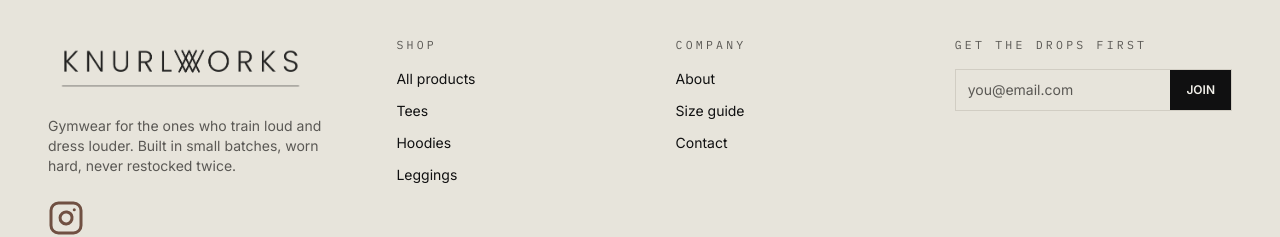
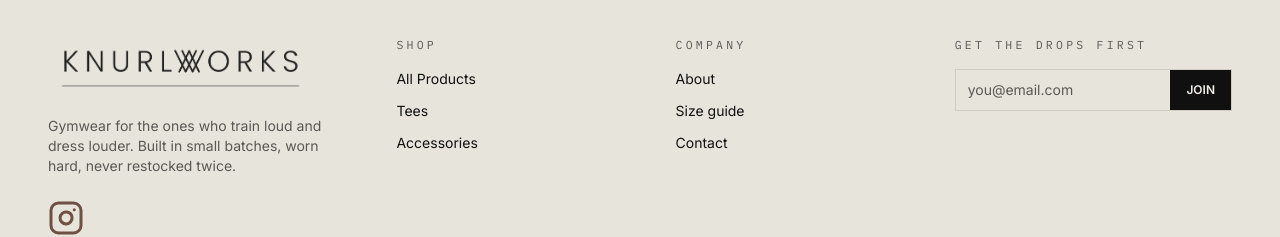
Before and after one commit to alanahosking/Knurlworks, a React (Vite) app: page / in a window 1280 px wide. Shown: the part 2159-2396 px from the top of the page. Built offline with nearby package versions, Linux system fonts and the light colour scheme.

Commit message:
Simplify Shop footer links to All Products, Tees, Accessories
Placeholder links for now, per request - destinations to be wired up
later.

```diff
--- a/src/components/layout/Footer.tsx
+++ b/src/components/layout/Footer.tsx
@@ -53,10 +53,9 @@
         <nav aria-label="Shop">
           <h2 className="eyebrow mb-4">Shop</h2>
           <ul className="flex flex-col gap-3 text-sm">
-            <li><Link to="/shop" className="hover:text-accent">All products</Link></li>
-            <li><Link to="/shop?category=tees" className="hover:text-accent">Tees</Link></li>
-            <li><Link to="/shop?category=hoodies" className="hover:text-accent">Hoodies</Link></li>
-            <li><Link to="/shop?category=leggings" className="hover:text-accent">Leggings</Link></li>
+            <li><a href="#" className="hover:text-accent">All Products</a></li>
+            <li><a href="#" className="hover:text-accent">Tees</a></li>
+            <li><a href="#" className="hover:text-accent">Accessories</a></li>
           </ul>
         </nav>
 
```
